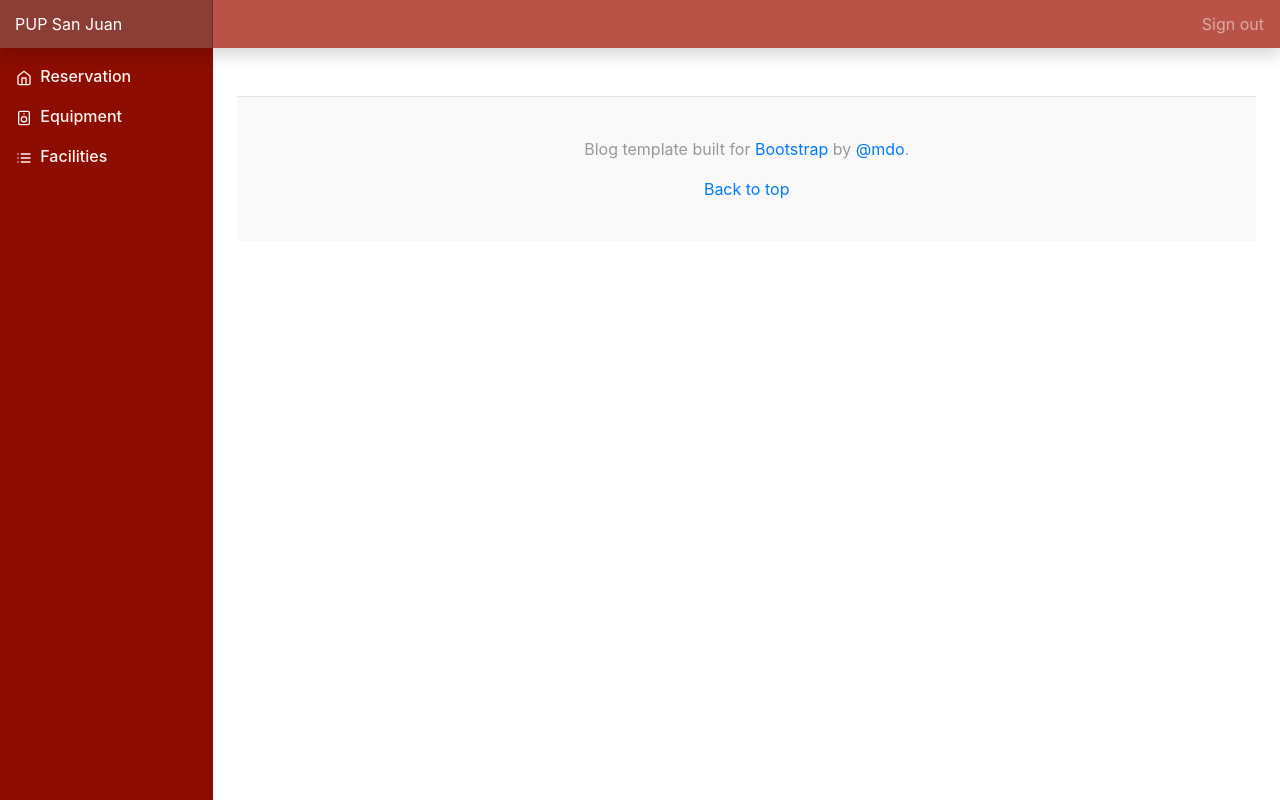
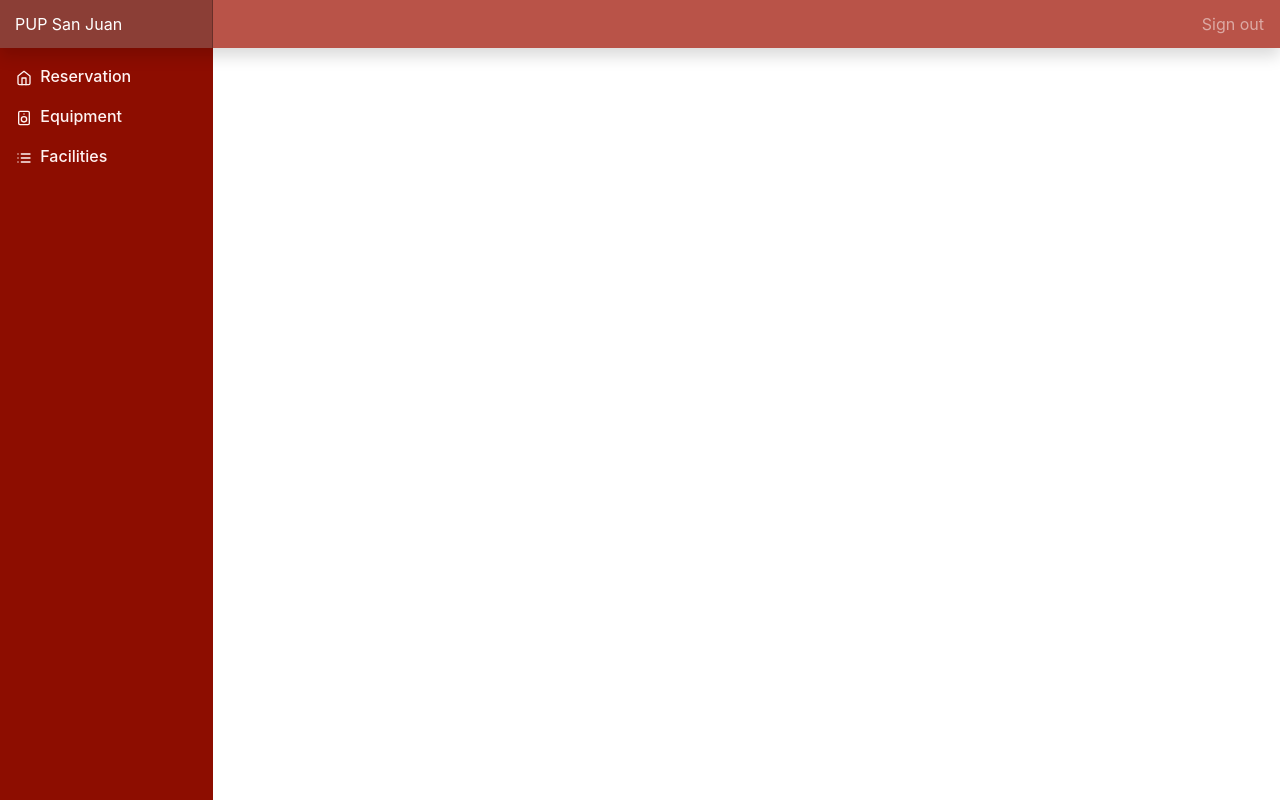
Before and after one commit to CKBaseleres/oers2, a Flask app: page /admin in a window 1280 px wide. Run offline with Flask 2, Linux system fonts and the light colour scheme; some libraries are stand-ins or nearby versions.

Commit message:
Removed Links for client side

```diff
--- a/templates/admin_layout.html
+++ b/templates/admin_layout.html
@@ -139,16 +139,6 @@
       position: relative;
       z-index: 101;
     }
-    .blog-footer {
-      padding: 2.5rem 0;
-      color: #999;
-      text-align: center;
-      background-color: #f9f9f9;
-      border-top: .02rem solid #e5e5e5;
-    }
-    .blog-footer p:last-child {
-      margin-bottom: 0;
-    }
   </style>
 </head>
 
@@ -169,12 +159,6 @@
             </div> -->
           </div>
       {% block body %}{% endblock%}
-      <footer class="blog-footer">
-        <p>Blog template built for <a href="https://getbootstrap.com/">Bootstrap</a> by <a href="https://twitter.com/mdo">@mdo</a>.</p>
-        <p>
-          <a href="#">Back to top</a>
-        </p>
-      </footer>
     </div>
 
     <script src="https://code.jquery.com/jquery-3.3.1.slim.min.js" integrity="sha384-q8i/X+965DzO0rT7abK41JStQIAqVgRVzpbzo5smXKp4YfRvH+8abtTE1Pi6jizo" crossorigin="anonymous"></script>
--- a/templates/includes/_navbar.html
+++ b/templates/includes/_navbar.html
@@ -11,12 +11,6 @@
                 </li>
                 <li class="nav-item">
                     <a href="/about" class="nav-link">About</a>
-                </li>
-                <li class="nav-item">
-                    <a href="/equipment/dashboard" class="nav-link">Equipment</a>
-                </li>
-                <li class="nav-item">
-                    <a href="/facility/dashboard" class="nav-link">Facility</a>
                 </li>
                 <li class="nav-item">
                     <a href="/newres" class="nav-link">Reservation</a>
```
